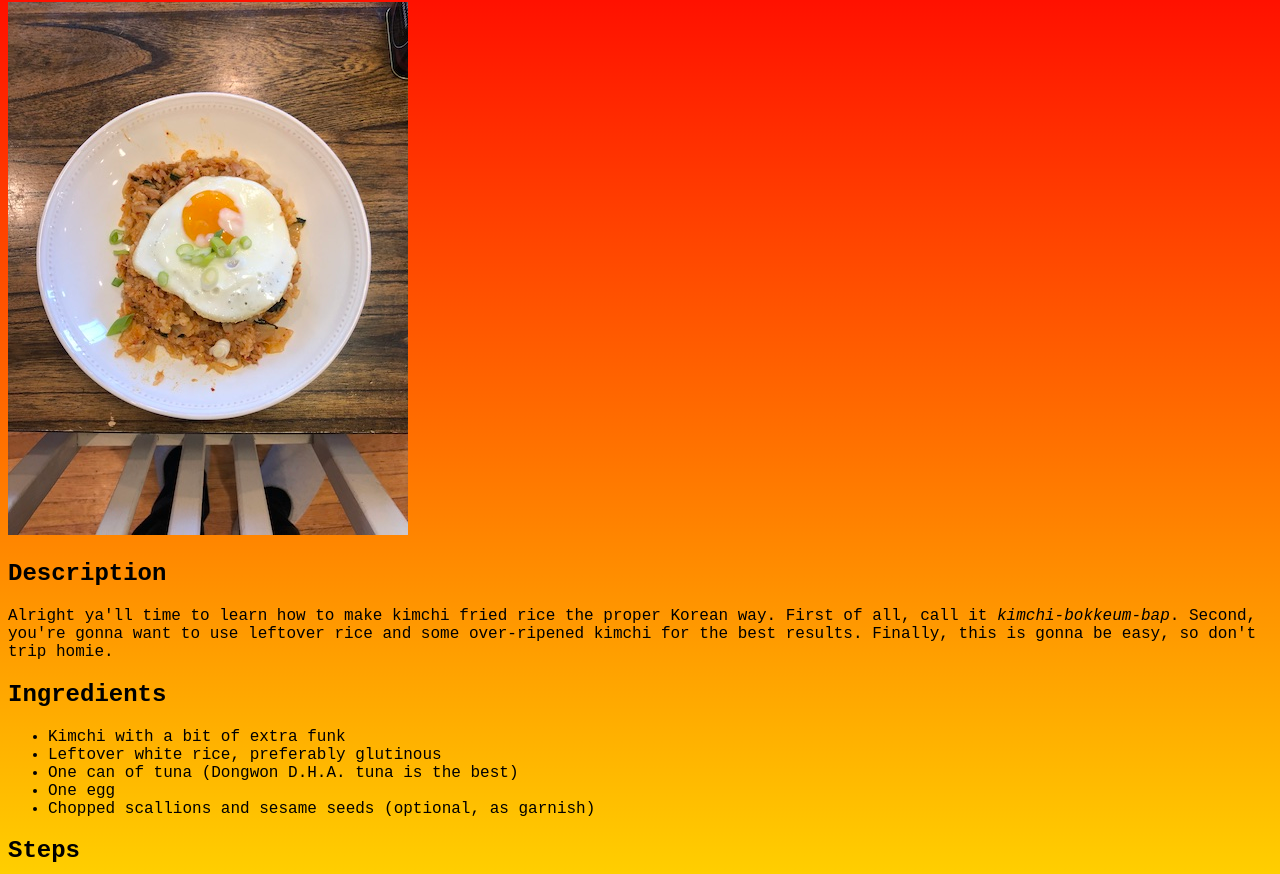
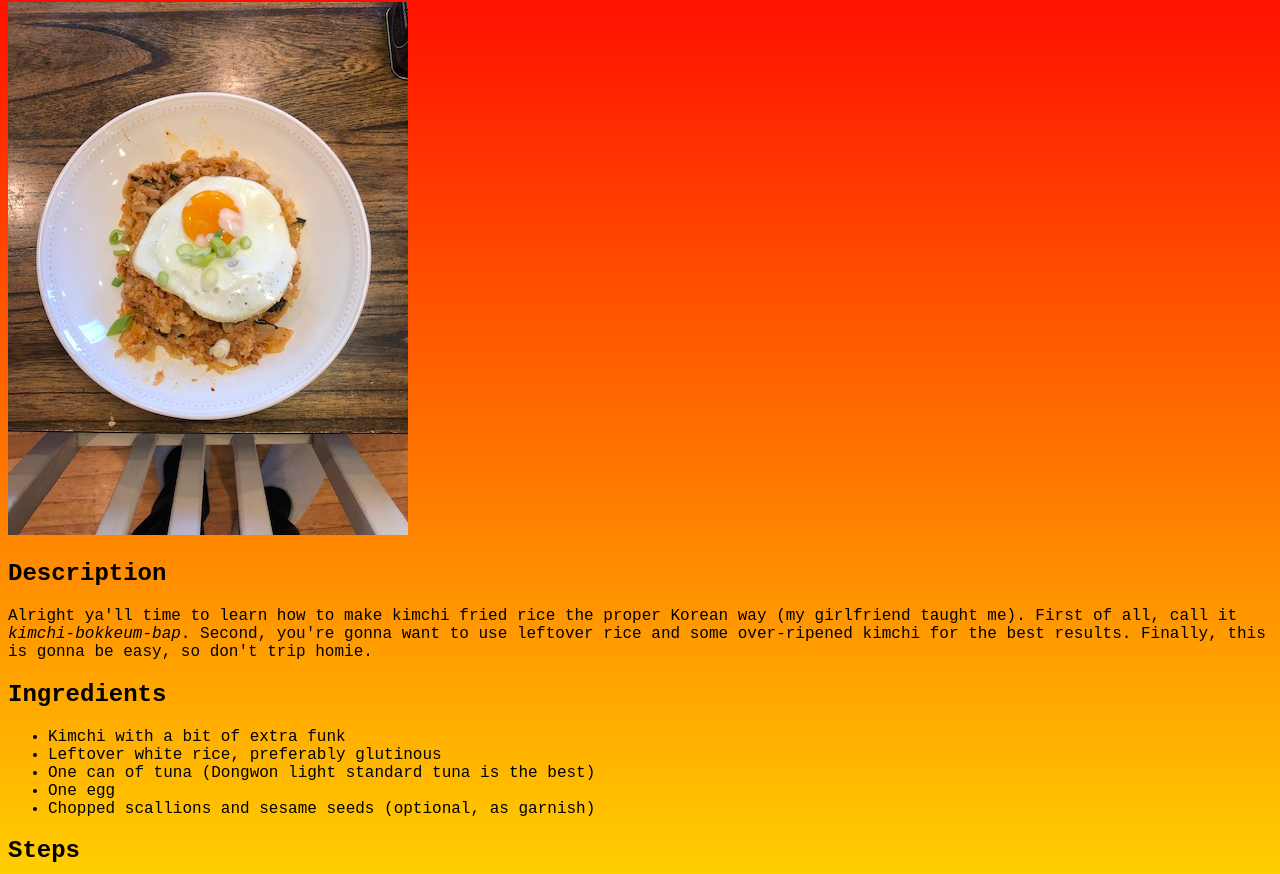
Before and after one commit to zap5/odin-recipes, a plain HTML site: page recipes/kimchi-fried-rice.html in a window 1280 px wide. Shown: the part 78-952 px from the top of the page. Drawn offline with Linux system fonts and the light colour scheme.

Commit message:
Fixed recipe up a bit after critical feedback

```diff
--- a/recipes/kimchi-fried-rice.html
+++ b/recipes/kimchi-fried-rice.html
@@ -12,7 +12,7 @@
     <img src="../img/kimchi-fried-rice.jpg">
     <h2>Description</h2>
     <p>
-        Alright ya'll time to learn how to make kimchi fried rice the proper Korean way.
+        Alright ya'll time to learn how to make kimchi fried rice the proper Korean way (my girlfriend taught me).
         First of all, call it <em>kimchi-bokkeum-bap</em>.
         Second, you're gonna want to use leftover rice and some over-ripened kimchi for the best results.
         Finally, this is gonna be easy, so don't trip homie.
@@ -21,7 +21,7 @@
     <ul>
         <li>Kimchi with a bit of extra funk</li>
         <li>Leftover white rice, preferably glutinous</li>
-        <li>One can of tuna (Dongwon D.H.A. tuna is the best)</li>
+        <li>One can of tuna (Dongwon light standard tuna is the best)</li>
         <li>One egg</li>
         <li>Chopped scallions and sesame seeds (optional, as garnish)</li>
     </ul>
```
